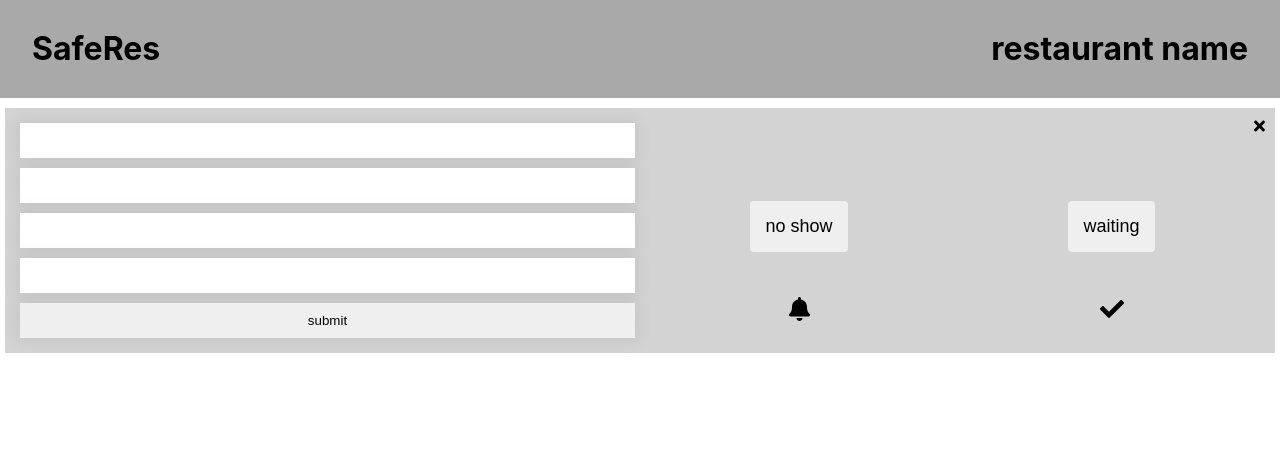
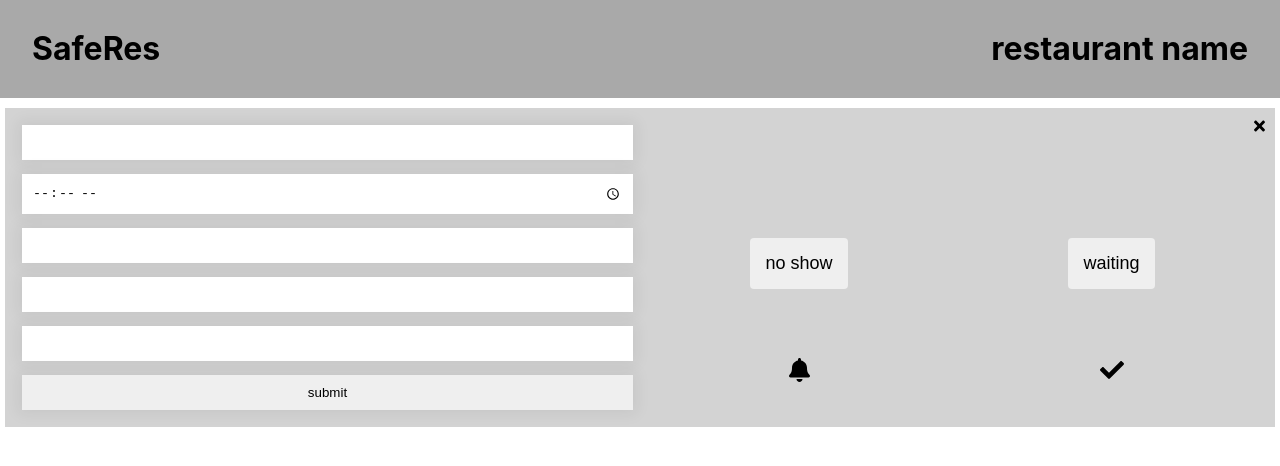
Before and after one commit to ajbates2/SafeRes-client, a React (Create React App) app: page /edit/1 in a window 1280 px wide. Shown: the top 466 px of the page. Built offline with nearby package versions, Linux system fonts and the light colour scheme.

Commit message:
add new res form

```diff
--- a/src/Store.js
+++ b/src/Store.js
@@ -1,15 +1,15 @@
 const Store = [
     {
         "id": 1,
-        "time": "4:00 pm",
+        "time": "16:00",
         "name": "John",
         "phoneNumber": "612-123-4567",
         "partySize": 2,
-        "notes": "booth"
+        "notes": ""
     },
     {
         "id": 2,
-        "time": "4:00 pm",
+        "time": "16:00",
         "name": "Jane",
         "phoneNumber": "612-123-4567",
         "partySize": 2,
@@ -17,7 +17,7 @@ const Store = [
     },
     {
         "id": 3,
-        "time": "5:00 pm",
+        "time": "17:00",
         "name": "Jeff",
         "phoneNumber": "612-123-4567",
         "partySize": 2,
@@ -25,7 +25,7 @@ const Store = [
     },
     {
         "id": 4,
-        "time": "5:00 pm",
+        "time": "17:00",
         "name": "Jeb",
         "phoneNumber": "612-123-4567",
         "partySize": 2,
@@ -33,7 +33,7 @@ const Store = [
     },
     {
         "id": 5,
-        "time": "5:30 pm",
+        "time": "17:30",
         "name": "Jordan",
         "phoneNumber": "612-123-4567",
         "partySize": 2,
@@ -41,7 +41,7 @@ const Store = [
     },
     {
         "id": 6,
-        "time": "6:00 pm",
+        "time": "18:00",
         "name": "Johnathon",
         "phoneNumber": "612-123-4567",
         "partySize": 2,
@@ -49,7 +49,7 @@ const Store = [
     },
     {
         "id": 7,
-        "time": "6:00 pm",
+        "time": "18:00",
         "name": "Joffrey",
         "phoneNumber": "612-123-4567",
         "partySize": 2,
--- /dev/null
+++ b/src/components/AddRes/AddRes.css
@@ -0,0 +1,27 @@
+.fa_addResButton {
+    color: rgb(68, 68, 68);
+    margin: 20px;
+    padding: 0;
+    position: fixed;
+    bottom: 0;
+    right: 0;
+}
+
+.addRes_container {
+    position: fixed;
+    z-index: 1;
+    right: 5%;
+    left: 5%;
+    width: 500px;
+    top: 122px;
+    margin: 0 auto;
+    background-color: darkgray;
+    padding: 30px;
+    box-shadow: 0 0 17px 4px rgba(0,0,0,.6);
+}
+
+.fa_closeAddRes {
+    position: absolute;
+    right: 10px;
+    top: 10px;
+}
--- /dev/null
+++ b/src/components/AddRes/AddResButton.js
@@ -0,0 +1,25 @@
+import { FontAwesomeIcon } from "@fortawesome/react-fontawesome";
+import { useState } from "react";
+import './AddRes.css'
+import AddResForm from "./AddResForm";
+
+export default function AddResButton() {
+
+    const [openForm, setOpenForm] = useState(false)
+
+    if (!openForm) {
+        return (
+            <FontAwesomeIcon
+                icon='plus-square'
+                size='5x'
+                className='fa_addResButton'
+                onClick={() => setOpenForm(!openForm)}
+            />
+        )
+    }
+    else {
+        return (
+            <AddResForm setOpenForm={() => setOpenForm(!openForm)} />
+        )
+    }
+}
--- /dev/null
+++ b/src/components/AddRes/AddResForm.js
@@ -0,0 +1,28 @@
+import { FontAwesomeIcon } from "@fortawesome/react-fontawesome";
+
+export default function AddResForm(props) {
+    return (
+        <div className='addRes_container'>
+            <FontAwesomeIcon
+                icon='times'
+                className='fa_closeAddRes'
+                onClick={() => props.setOpenForm()}
+            />
+            <form className='res_form'>
+                <input type='text' name='name' placeholder='Name' />
+                <input type='time'
+                    min='11:00'
+                    max='21:00'
+                    step='1800'
+                    defaultValue='18:00'
+                />
+                <input type='number' name='partySize' placeholder='Party Size' />
+                <input type='tel' name='phoneNumber' placeholder='Phone Number' />
+                <input type='text' name='notes' placeholder='notes' />
+                <input type='checkbox' name='walkIn' />
+                <label htmlFor='walkIn'>Walk-In</label>
+                <input type='button' value='submit' onClick={() => props.setOpenForm()} />
+            </form>
+        </div>
+    )
+}
--- a/src/components/EditRes/EditRes.css
+++ b/src/components/EditRes/EditRes.css
@@ -11,10 +11,10 @@
     grid-column: 1;
 }
 
-.editRes_form input {
+.res_form input {
     padding: 10px;
     width: -webkit-fill-available;
-    margin: 5px;
+    margin: 7px;
     border: 0;
     box-shadow:0 0 15px 4px rgba(0,0,0,0.06);
 }
@@ -57,6 +57,7 @@
     justify-self: center;
     align-self: center;
     padding: 15px;
+
 }
 
 .editRes_waitState {
--- a/src/components/EditRes/EditResButtons.js
+++ b/src/components/EditRes/EditResButtons.js
@@ -26,11 +26,15 @@ export default function EditResButtons(props) {
             <FontAwesomeIcon
                 icon='bell'
                 className='fa_notify'
+                onClick={() => {
+                    props.setNotifiedState()
+                    props.changeView()
+                }}
             />
             <FontAwesomeIcon
                 icon='check'
                 className='fa_checkOff'
-                onClick={() => { props.checkOff() }}
+                onClick={() => props.checkOff()}
             />
         </div>
     )
--- a/src/components/EditRes/EditResForm.js
+++ b/src/components/EditRes/EditResForm.js
@@ -3,8 +3,14 @@ import './EditRes.css'
 export default function EditResForm(props) {
 
     return (
-        <form className='editRes_form'>
+        <form className='res_form editRes_form'>
             <input type='text' name='name' defaultValue={props.name} />
+            <input type='time'
+                min='11:00'
+                max='21:00'
+                step='1800'
+                defaultValue={props.time}
+            />
             <input type='number' name='partySize' defaultValue={props.partySize} />
             <input type='tel' name='phoneNumber' defaultValue={props.phoneNumber} />
             <input type='text' name='notes' defaultValue={props.notes} />
--- a/src/components/Reservation/Reservation.css
+++ b/src/components/Reservation/Reservation.css
@@ -30,3 +30,7 @@
 .waiting {
     background-color: lightblue;
 }
+
+.notified {
+    background-color: lightgreen;
+}
--- a/src/components/Reservation/Reservation.js
+++ b/src/components/Reservation/Reservation.js
@@ -8,10 +8,16 @@ export default function Reservation(props) {
     const [editView, setEditView] = useState(false)
     const [checkOff, setCheckOff] = useState(false)
     const [waitState, setWaitState] = useState(false)
+    const [notifiedState, setNotifiedState] = useState(false)
 
     if (!editView && !checkOff) {
         return (
-            <li className={`res_block ${!waitState ? '' : 'waiting'}`} key={props.id}>
+            <li
+                className=
+                {`res_block ${!waitState ? '' : 'waiting'}
+                    ${!notifiedState ? '' : 'notified'}`}
+                key={props.id}
+            >
                 <span className='res_name'>{props.name}</span>
                 <span className='res_party'>{props.partySize} ppl</span>
                 <span className='res_notes'>{props.notes}</span>
@@ -31,6 +37,7 @@ export default function Reservation(props) {
                 changeView={() => setEditView(!editView)}
                 checkOff={() => setCheckOff(!checkOff)}
                 setWaitState={() => setWaitState(!waitState)}
+                setNotifiedState={() => setNotifiedState(!notifiedState)}
                 {...props}
             />
         )
--- a/src/routes/ReservationPage/ReservationPage.js
+++ b/src/routes/ReservationPage/ReservationPage.js
@@ -1,4 +1,5 @@
 import React from "react";
+import AddResButton from "../../components/AddRes/AddResButton";
 import Header from "../../components/Header/Header";
 import TimeBlock from "../../components/TimeBlock/TimeBlock";
 import Store from "../../Store";
@@ -27,6 +28,7 @@ export default function ReservationPage(props) {
           )
         })}
       </main>
+      <AddResButton />
     </div>
   );
 }
```
Also changed, not shown: src/index.js (+3 -4 lines).
